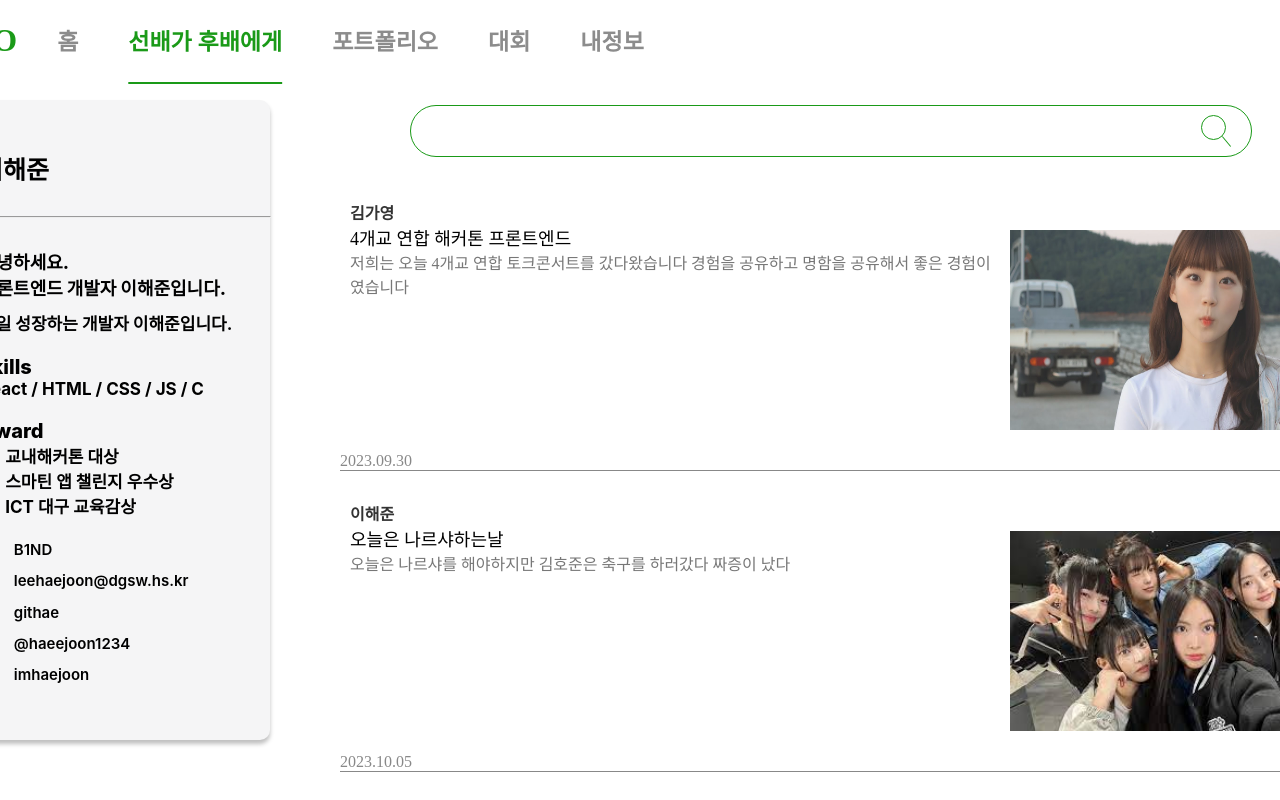
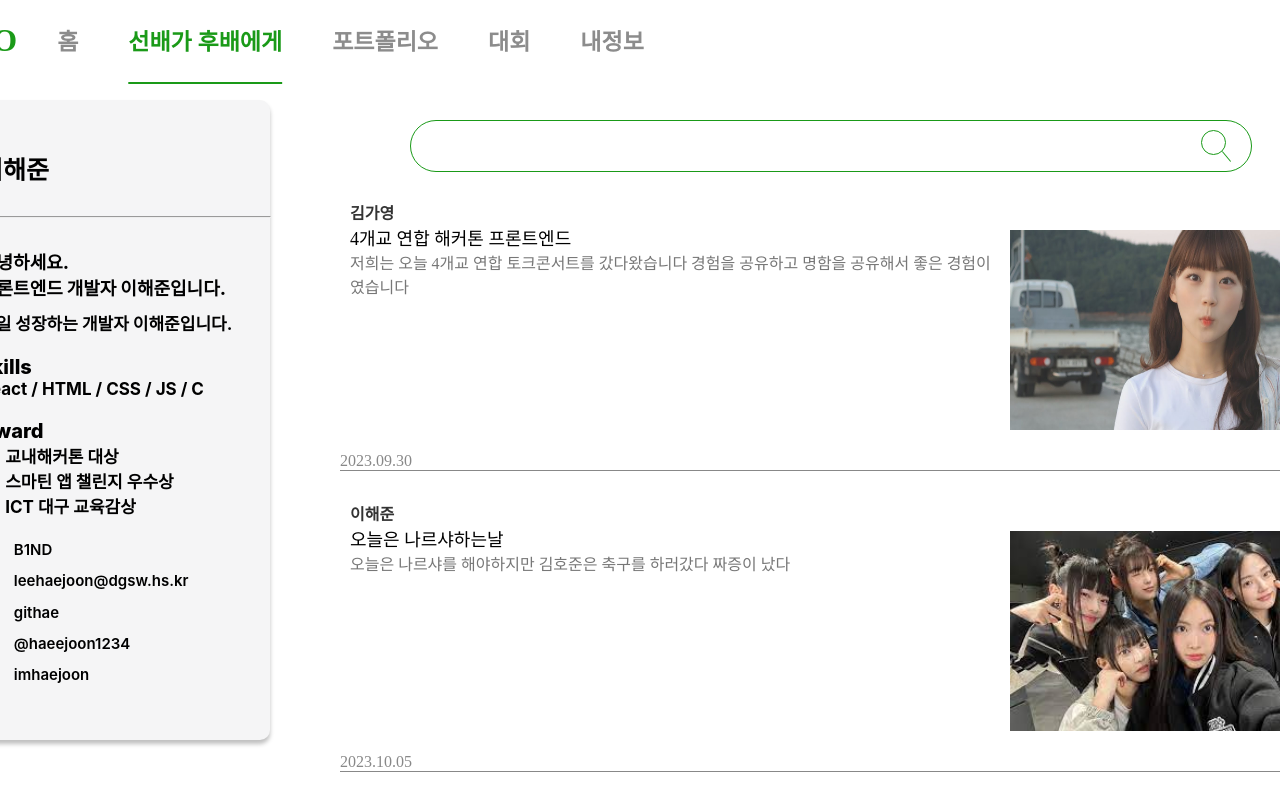
Before and after one commit to Sopo2023/SOPO_FRONTLAST, a React (Create React App) app in the folder SOPOLAST/: page /Mentor-Mentee in a window 1280 px wide. Shown: the top 800 px of the page. Built offline with nearby package versions, Linux system fonts and the light colour scheme.

Commit message:
fix :: 게시물상세 화면 연결
돋보기에 약간 이상함 발견

```diff
--- a/SOPOLAST/src/Components/Updown/updown.css
+++ b/SOPOLAST/src/Components/Updown/updown.css
@@ -9,7 +9,7 @@
 
   .search1{
     position: absolute;
-    top: 7%;
+    top: 8%;
     left: 500px;
     width: 840px;
     height: 50px;
--- a/SOPOLAST/src/Components/Updown/updownmain.js
+++ b/SOPOLAST/src/Components/Updown/updownmain.js
@@ -7,7 +7,6 @@ import TEST2 from "../../Assets/img/park.JPG";
 import TEST3 from "../../Assets/img/newjeans.jpeg";
 import TEST4 from "../../Assets/img/gayoe.jpeg";
 import Head from "../../head/head";
-import "./updown.css";
 
 export default function Start() {
   const navigate = useNavigate();
```
